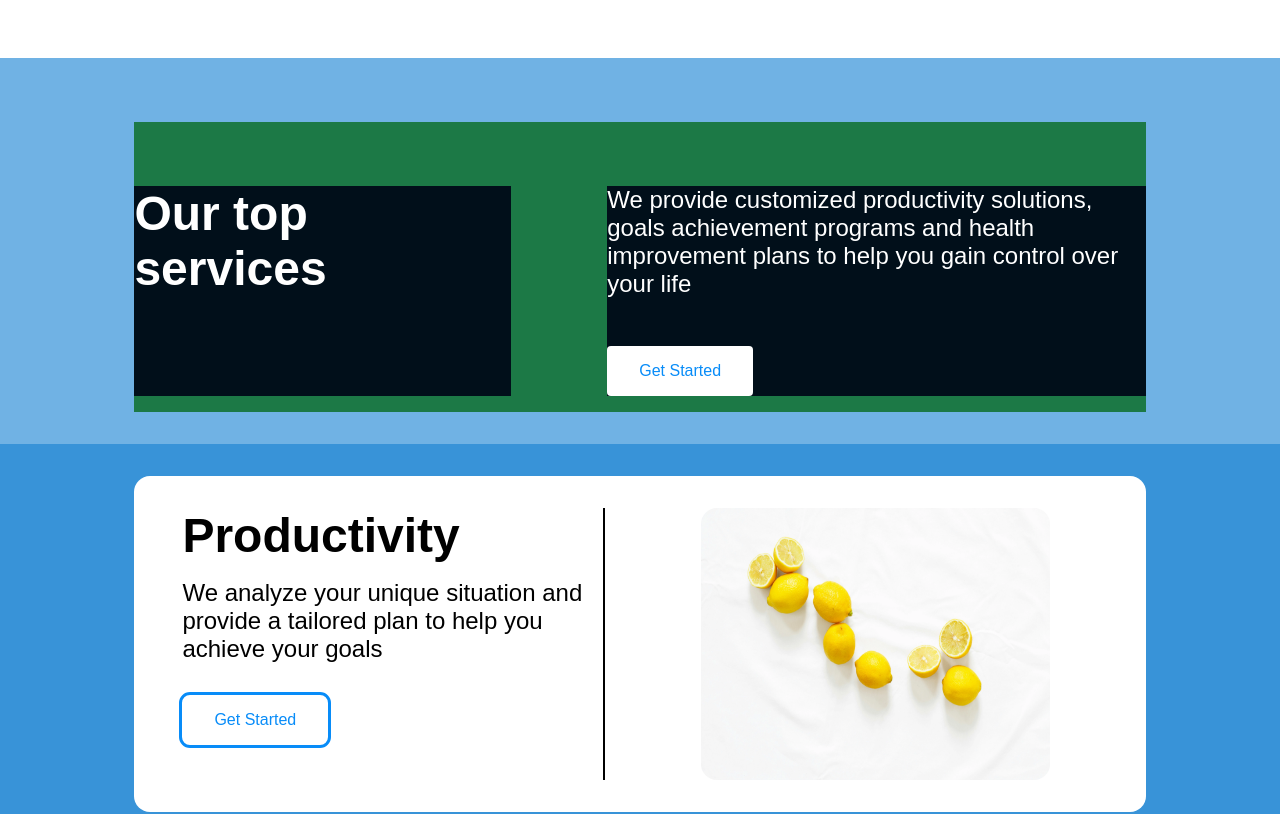
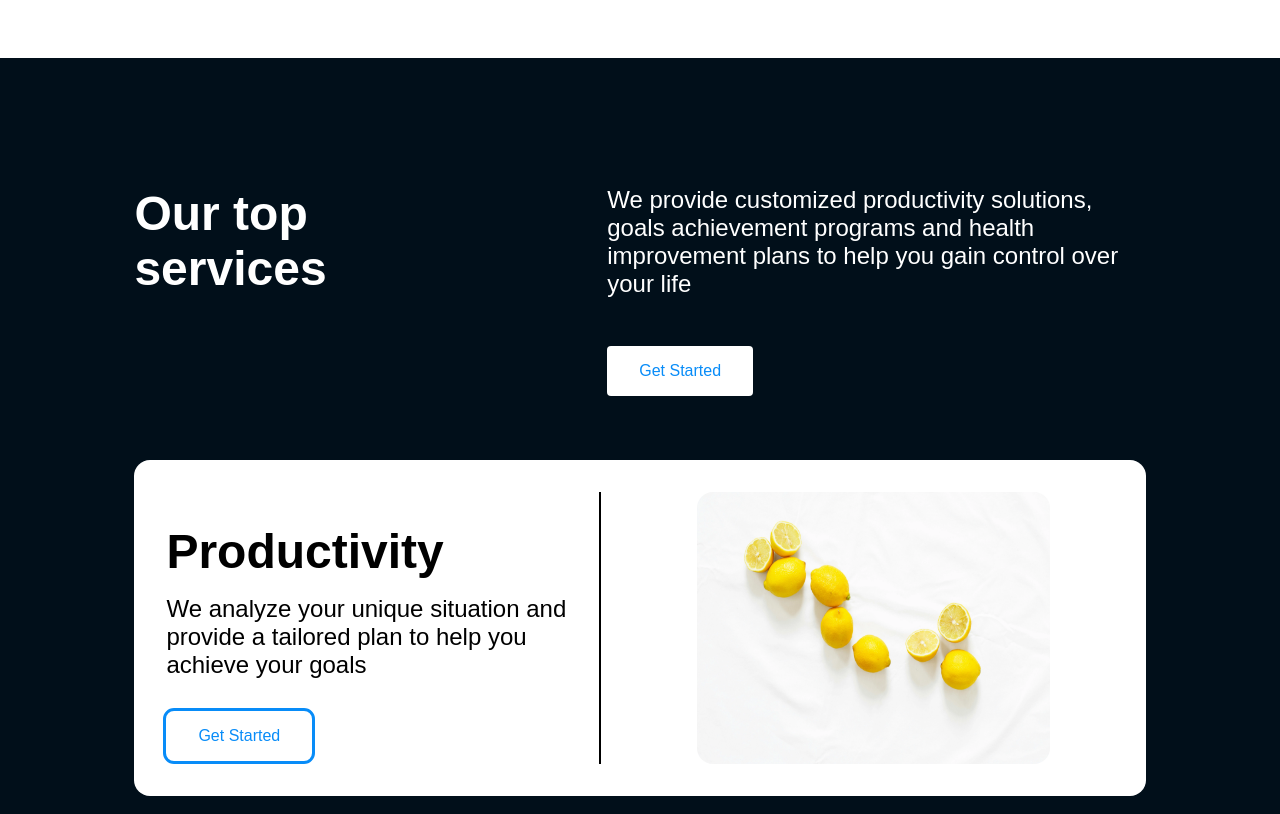
Before and after one commit to Cliffp15/Moxi, a React (Create React App) app: page / in a window 1280 px wide. Shown: the part 1520-2334 px from the top of the page. Built offline with nearby package versions, Linux system fonts and the light colour scheme.

Commit message:
correct backgorund colors on Services and ServiceCards

```diff
--- a/src/Styles/ServiceCards.css
+++ b/src/Styles/ServiceCards.css
@@ -1,11 +1,13 @@
 .Service-Card-Container {
-  padding: 2rem 0rem;
+  padding: 1rem 0rem;
   width: 100%;
   /* margin-bottom: 0rem; */
   /* height: 30rem; */
 
   color: rgb(229, 69, 69);
-  background-color: rgb(56, 147, 216);
+  background-color: rgb(1, 15, 26);
+
+  /* background-color: rgb(56, 147, 216); */
   /* padding-top: 4rem; */
   /* padding-bottom: 4rem; */
 }
@@ -31,9 +33,9 @@
   background-color: rgb(255, 255, 255);
   width: 100%;
   height: 100%;
-  /* padding: 2rem; */
-  padding-left: 1rem;
-  padding-right: 1rem;
+  padding: 2rem 1rem 0rem 0rem;
+  /* padding-left: 1rem; */
+  /* padding-right: 1rem; */
   border-right: #000000;
   border-width: 2px;
   border-right-style: solid;
--- a/src/Styles/Services.css
+++ b/src/Styles/Services.css
@@ -7,14 +7,18 @@
   padding-top: 4rem;
   /* padding-bottom: 4rem; */
   /* margin-bottom: 0rem; */
-  background-color: rgb(112, 178, 228);
+  /* background-color: rgb(0, 0, 0); */
+  background-color: rgb(1, 15, 26);
+
   /* margin-bottom: 2rem; */
 }
 
 .Feature-Services {
   display: flex;
   color: #ffffff;
-  background-color: rgb(28, 121, 70);
+  /* background-color: rgb(0, 0, 0); */
+  background-color: rgb(1, 15, 26);
+
   width: 79%;
   margin: auto;
   padding: 4rem 0rem 1rem 0rem;
```
